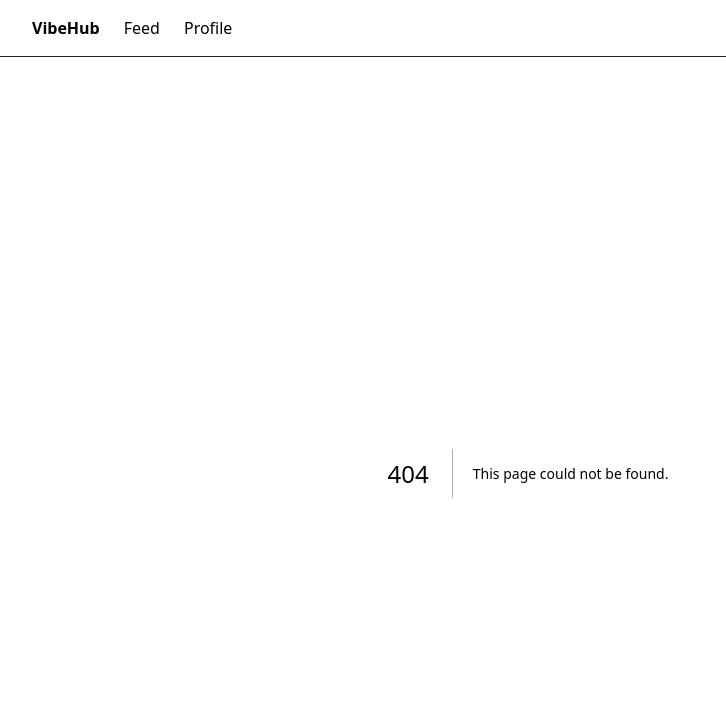
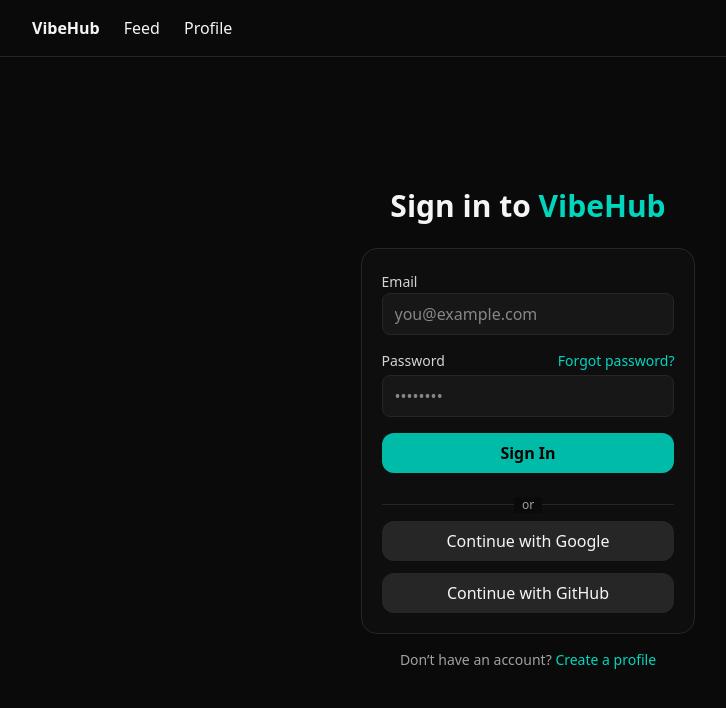
Before and after one commit to shefket-mustafa/VibeHub, a Next.js app in the folder vibehub/: page /auth in a window 1280 px wide. Before the commit this address had no page. Shown: the top 708 px of the page, without its empty margins (112-838 px from the left). Built offline with nearby package versions, Linux system fonts and the light colour scheme.

Commit message:
Auth page created

```diff
--- /dev/null
+++ b/vibehub/src/app/auth/page.tsx
@@ -0,0 +1,74 @@
+import Link from "next/link";
+
+export default function AuthPage() {
+  return (
+    <section className="w-full max-w-sm">
+      <h1 className="text-3xl font-bold text-center mb-6">Sign in to <span className="text-teal-400">VibeHub</span></h1>
+
+      <form className="rounded-2xl border border-neutral-800 p-5 space-y-4 bg-neutral-900/30">
+        <div className="space-y-1">
+          <label htmlFor="email" className="text-sm text-neutral-300">Email</label>
+          <input
+            id="email"
+            type="email"
+            placeholder="you@example.com"
+            className="w-full rounded-lg bg-neutral-900 border border-neutral-800 px-3 py-2 outline-none focus:border-teal-500"
+          />
+        </div>
+
+        <div className="space-y-1">
+          <div className="flex items-center justify-between">
+            <label htmlFor="password" className="text-sm text-neutral-300">Password</label>
+            <Link href="/auth/forgot" className="text-sm text-teal-400 hover:underline">
+              Forgot password?
+            </Link>
+          </div>
+          <input
+            id="password"
+            type="password"
+            placeholder="••••••••"
+            className="w-full rounded-lg bg-neutral-900 border border-neutral-800 px-3 py-2 outline-none focus:border-teal-500"
+          />
+        </div>
+
+        <button
+          type="submit"
+          className="w-full rounded-xl px-4 py-2 cursor-pointer bg-teal-500 text-black font-semibold hover:bg-teal-400 transition"
+        >
+          Sign In
+        </button>
+
+        <div className="relative my-2">
+          <div className="absolute inset-0 flex items-center">
+            <span className="w-full border-t border-neutral-800" />
+          </div>
+          <div className="relative flex justify-center text-xs">
+            <span className="bg-neutral-950 px-2 text-neutral-400">or</span>
+          </div>
+        </div>
+
+        <div className="grid grid-cols-1 gap-3">
+          <button
+            type="button"
+            className="w-full rounded-xl px-4 py-2 bg-neutral-800 cursor-pointer hover:bg-neutral-700 transition"
+          >
+            Continue with Google
+          </button>
+          <button
+            type="button"
+            className="w-full rounded-xl px-4 py-2 bg-neutral-800 cursor-pointer hover:bg-neutral-700 transition"
+          >
+            Continue with GitHub
+          </button>
+        </div>
+      </form>
+
+      <p className="text-sm text-neutral-400 text-center mt-4">
+        Don’t have an account?{" "}
+        <Link href="/auth/register" className="text-teal-400 hover:underline">
+          Create a profile
+        </Link>
+      </p>
+    </section>
+  );
+}
--- a/vibehub/src/app/layout.tsx
+++ b/vibehub/src/app/layout.tsx
@@ -13,7 +13,7 @@ export default function RootLayout({
   return (
     <html lang="en">
 
-      <body className="min-h-dvh text-neutral-100 antiliased bg-neutral-950">
+      <body className="min-h-dvh flex flex-col text-neutral-100 antiliased bg-neutral-950">
         <header className="border-b border-neutral-800">
         <nav className="mx-auto max-w-5xl p-4 flex items-center gap-6">
             <Link href="/" className="font-semibold">VibeHub</Link>
@@ -22,7 +22,7 @@ export default function RootLayout({
           </nav>
         </header>
 
-          <main className="mx-auto max-w-5xl p-4">
+          <main className="mx-auto max-w-5xl p-4 flex-1 flex items-center justify-center">
         {children}
           </main>
 
--- a/vibehub/src/app/page.tsx
+++ b/vibehub/src/app/page.tsx
@@ -1,9 +1,17 @@
+import Link from "next/link";
 
 export default function Home() {
   return (
-    <section className="space-y-2">
-    <h1 className="text-3xl font-bold">Welcome to VibeHub</h1>
-    <p className="text-neutral-300">Clean slate. Let’s build the feed next.</p>
+    <section className=" flex flex-col justify-center items-center text-center px-4 ">
+    <h1 className="text-4xl md:text-5xl font-bold mb-4">
+    Welcome to <span className="text-teal-400">VibeHub</span>
+      </h1>
+    <p className="text-neutral-300 mb-8 max-w-md">
+    Your space to share vibes, connect with friends, and discover new
+        stories. Let’s kick things off and get you started.
+      </p>
+    <Link href='/auth' className="rounded-xl px-6 py-3 bg-teal-500 text-black font-semibold hover:bg-teal-400 transition">
+    Get Started </Link>
   </section>
   );
 }
```
